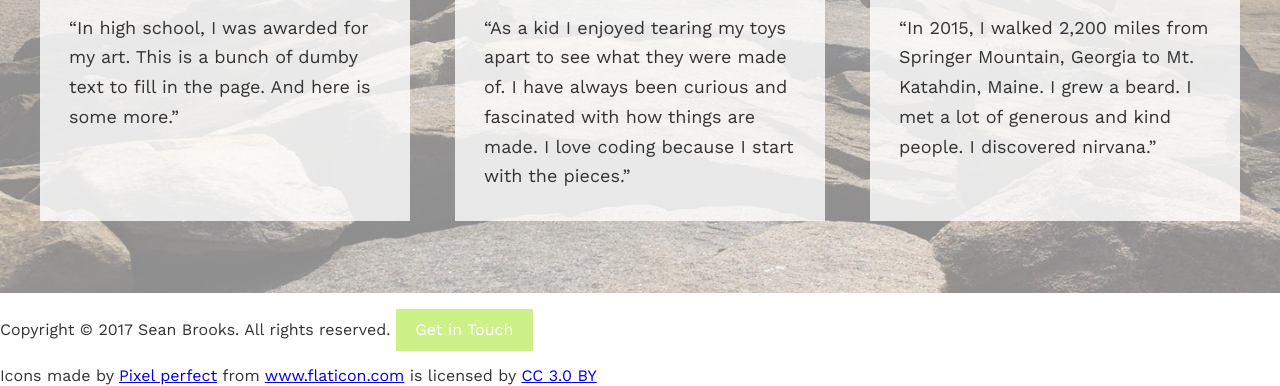
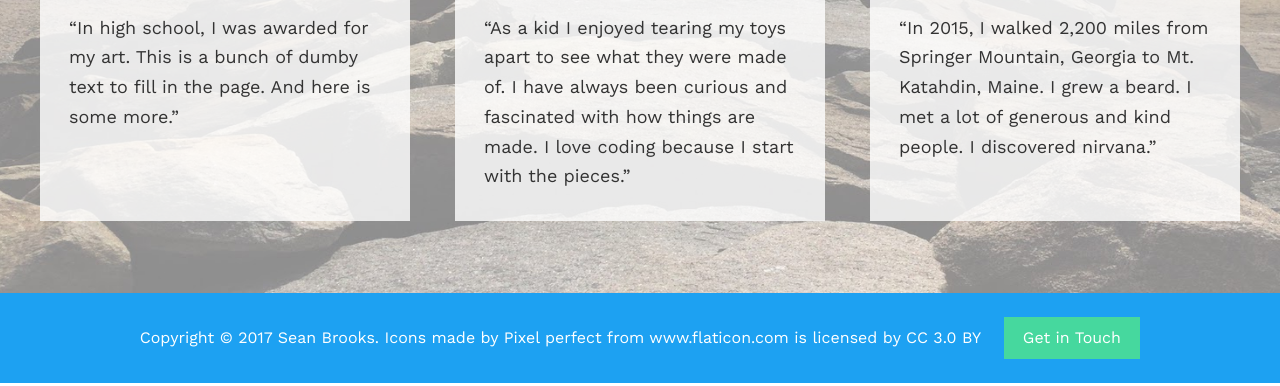
Before and after one commit to seanwbrooks/portfolio, a website: page app/index.html in a window 1280 px wide. Shown: the part 2463-2849 px from the top of the page. Drawn offline with nearby package versions, Linux system fonts and the light colour scheme.

Commit message:
Completed footer

```diff
--- a/app/assets/styles/modules/_btn.css
+++ b/app/assets/styles/modules/_btn.css
@@ -5,8 +5,8 @@
   padding: .75rem 1.2rem;
   display: inline-block;
 
-  &--light-green {
-    background-color: $mainLightGreen;
+  &--green {
+    background-color: $mainGreen;
   }
 
   &--large {
--- /dev/null
+++ b/app/assets/styles/modules/_site-footer.css
@@ -0,0 +1,27 @@
+.site-footer {
+  background-color: $mainBlue;
+  color: #FFF;
+  padding: .5rem 0;
+  text-align: center;
+
+  &__text {
+    display: block;
+    margin-bottom: 1rem;
+    font-weight: 200;
+
+    @mixin atLarge {
+      display: inline;
+      margin-bottom: 0;
+      margin-right: 1.4rem;
+    }
+  }
+
+  a {
+    color: #FFF;
+    text-decoration: none;
+  }
+
+  a:hover {
+    color: $mainGreen;
+  }
+}
--- a/app/assets/styles/styles.css
+++ b/app/assets/styles/styles.css
@@ -13,3 +13,4 @@
 @import "modules/_feature-item";
 @import "modules/_bio";
 @import "modules/_sprite";
+@import "modules/_site-footer";
--- a/app/index.html
+++ b/app/index.html
@@ -124,9 +124,12 @@
     </div>
   </div>
 
-  <footer>
-    <p>Copyright &copy; 2017 Sean Brooks. All rights reserved. <a class="btn btn--light-green" href="#">Get in Touch</a></p>
-    <div>Icons made by <a href="https://www.flaticon.com/authors/pixel-perfect" title="Pixel perfect">Pixel perfect</a> from <a href="https://www.flaticon.com/" title="Flaticon">www.flaticon.com</a> is licensed by <a href="http://creativecommons.org/licenses/by/3.0/" title="Creative Commons BY 3.0" target="_blank">CC 3.0 BY</a></div>
+  <footer class="site-footer">
+    <div class="wrapper">
+
+        <p><span class="site-footer__text">Copyright &copy; 2017 Sean Brooks.
+        Icons made by <a href="https://www.flaticon.com/authors/pixel-perfect" title="Pixel perfect">Pixel perfect</a> from <a href="https://www.flaticon.com/" title="Flaticon">www.flaticon.com</a> is licensed by <a href="http://creativecommons.org/licenses/by/3.0/" title="Creative Commons BY 3.0" target="_blank">CC 3.0 BY</a></span><a class="btn btn--green" href="#">Get in Touch</a></p>
+    </div>
   </footer>
 </body>
 </html>
--- a/app/temp/styles/styles.css
+++ b/app/temp/styles/styles.css
@@ -548,8 +548,8 @@ img {
   display: inline-block;
 }
 
-.btn--light-green {
-    background-color: #CDF188;
+.btn--green {
+    background-color: #46D89E;
   }
 
 .btn--large {
@@ -1072,3 +1072,34 @@ by Gulp.  Instead edit gulp/templates/sprite */
     height: 42px;
     background-position: 27.08994708994709% 45.792307692307695%;
   }
+
+.site-footer {
+  background-color: #1da1f2;
+  color: #FFF;
+  padding: .5rem 0;
+  text-align: center;
+}
+
+.site-footer__text {
+    display: block;
+    margin-bottom: 1rem;
+    font-weight: 200;
+  }
+
+@media (min-width: 1010px) {
+
+.site-footer__text {
+      display: inline;
+      margin-bottom: 0;
+      margin-right: 1.4rem
+  }
+  }
+
+.site-footer a {
+    color: #FFF;
+    text-decoration: none;
+  }
+
+.site-footer a:hover {
+    color: #46D89E;
+  }
```
